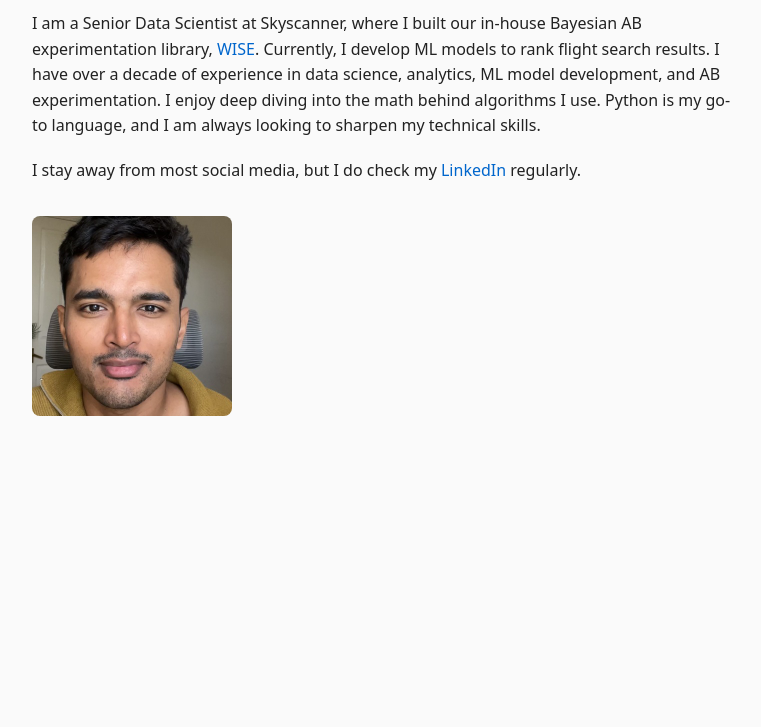
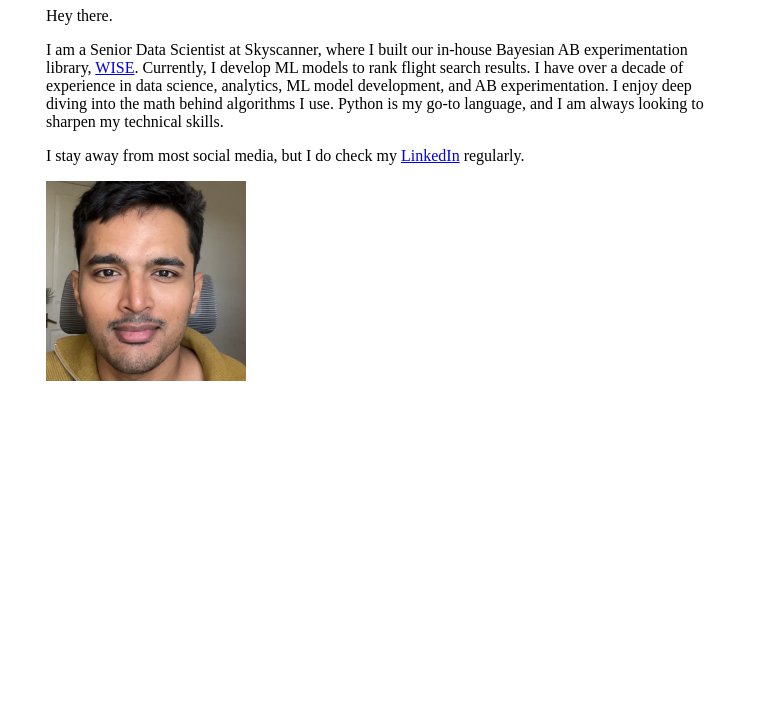
Before and after one commit to dhanush-kishore/dhanushkishore.com, a plain HTML site: page index.html in a window 1280 px wide. Shown: the part 73-800 px from the top of the page, without its empty margins (258-1019 px from the left). Drawn offline with Linux system fonts and the light colour scheme.

Commit message:
Simplify homepage styling

```diff
--- a/index.html
+++ b/index.html
@@ -6,34 +6,21 @@
   <title>Dhanush Kishore</title>
   <style>
     body {
-      font-family: system-ui, sans-serif;
-      line-height: 1.6;
-      font-size: 16px;
-      padding: 20px;
-      margin: 0 auto;
-      max-width: 700px;
-      color: #222;
-      background: #fafafa;
+      margin: 1em auto;
+      max-width: 42em;
+      padding: 0 1em;
     }
-    p {
-      margin: 1.2em 0;
-    }
-    a {
-      color: #0066cc;
-      text-decoration: none;
-    }
-    a:hover {
-      text-decoration: underline;
-    }
+
     img {
-      display: block;
-      margin: 2em 0;
-      border-radius: 8px;
+      height: auto;
+      max-width: 100%;
     }
   </style>
 </head>
 <body>
-  <p>Hey there 👋</p>
+  <h1>Dhanush Kishore</h1>
+
+  <p>Hey there.</p>
 
   <p>
     I am a Senior Data Scientist at Skyscanner, where I built our in-house Bayesian AB experimentation library,
@@ -48,6 +35,8 @@
     regularly.
   </p>
 
-  <img src="profile_pic.jpg" alt="Profile picture of Dhanush Kishore" width="200">
+  <p>
+    <img src="profile_pic.jpg" alt="Profile picture of Dhanush Kishore" width="200">
+  </p>
 </body>
 </html>
```
